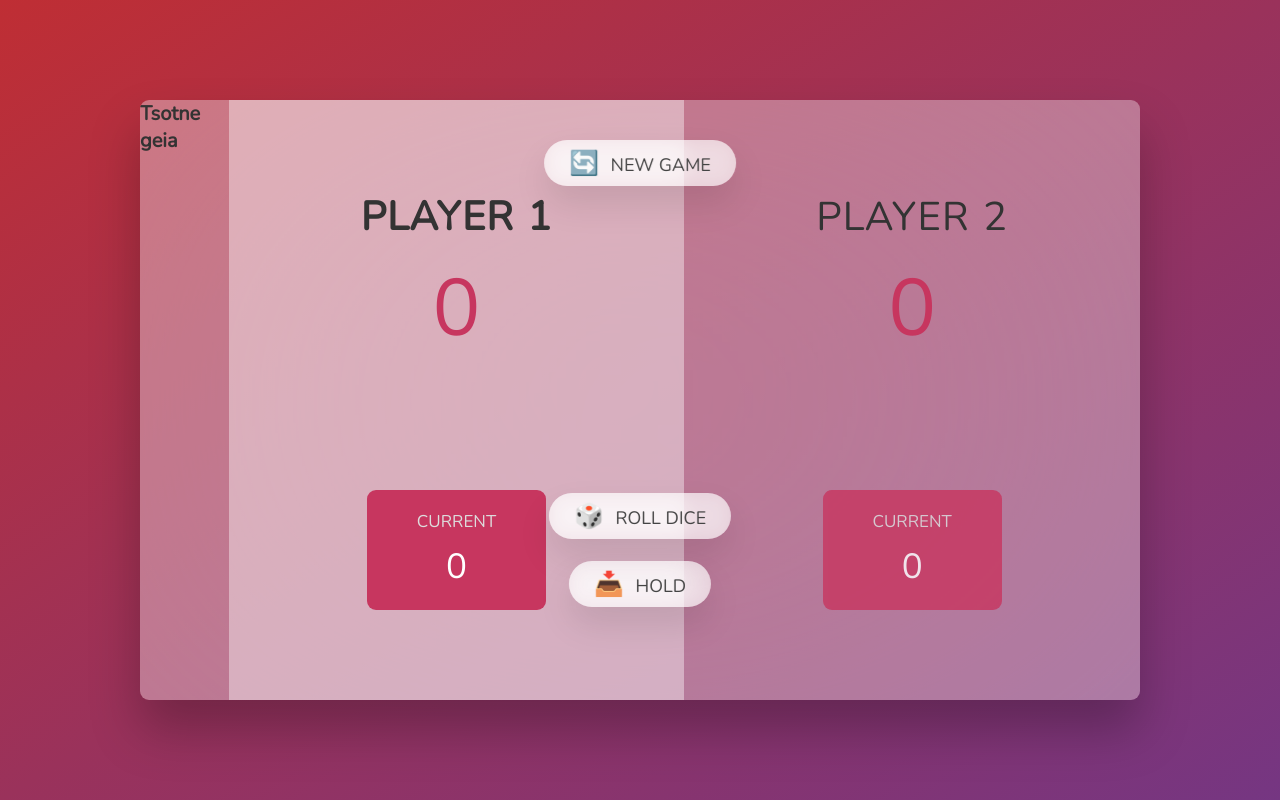
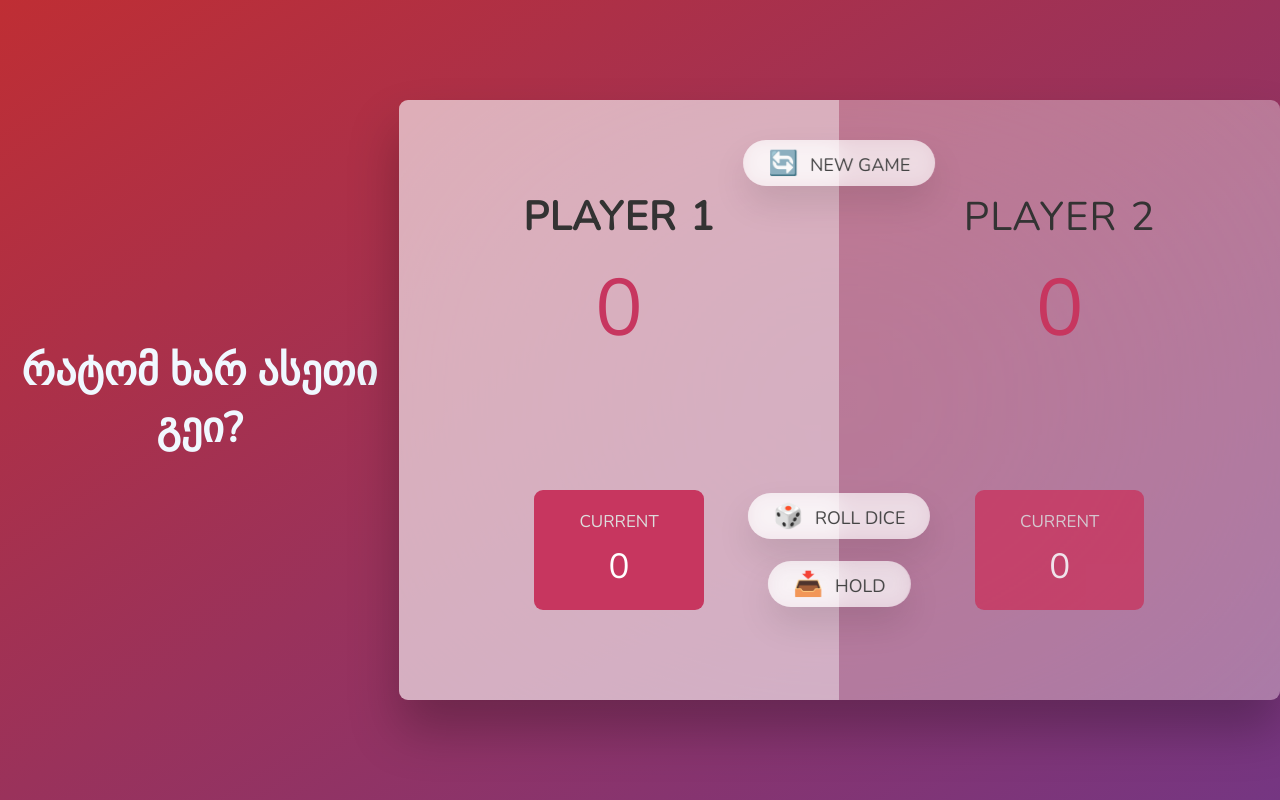
Before and after one commit to AlexandreDelay/darasdaras, a plain HTML site: page index.html in a window 1280 px wide. Drawn offline with nearby package versions, Linux system fonts and the light colour scheme.

Commit message:
Add files via upload

```diff
--- a/index.html
+++ b/index.html
@@ -7,9 +7,9 @@
     <link rel="stylesheet" href="style.css" />
     <title>Pig Game</title>
   </head>
+  <h1>რატომ ხარ ასეთი გეი?</h1>
   <body>
     <main>
-      <h1>Tsotne geia</h1>
       <section class="player player--0 player--active">
         <h2 class="name" id="name--0">Player 1</h2>
         <p class="score" id="score--0">43</p>
--- a/style.css
+++ b/style.css
@@ -169,3 +169,9 @@ main {
 .hidden {
   display: none;
 }
+
+h1 {
+  text-align: center;
+  font-size: 42px;
+  color: aliceblue;
+}
```
